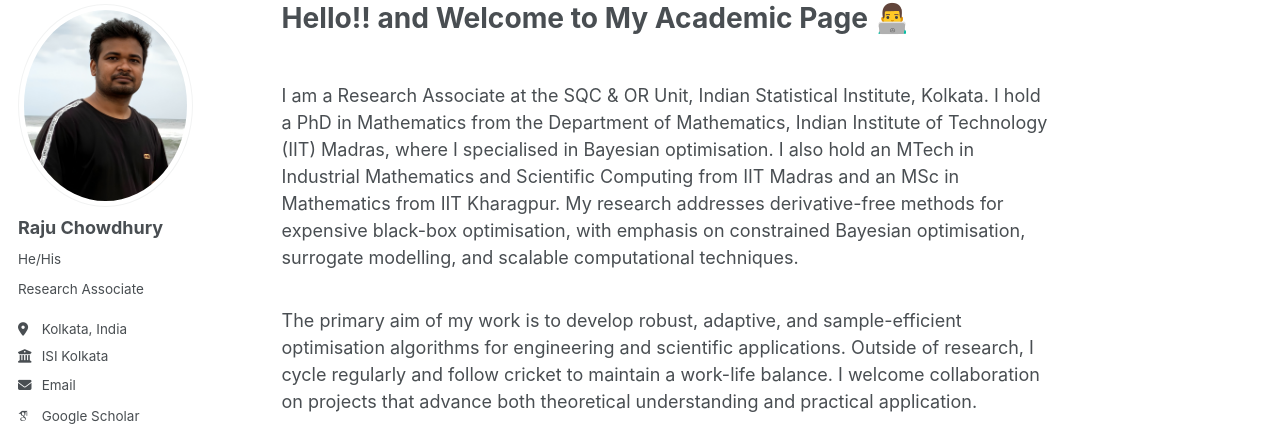
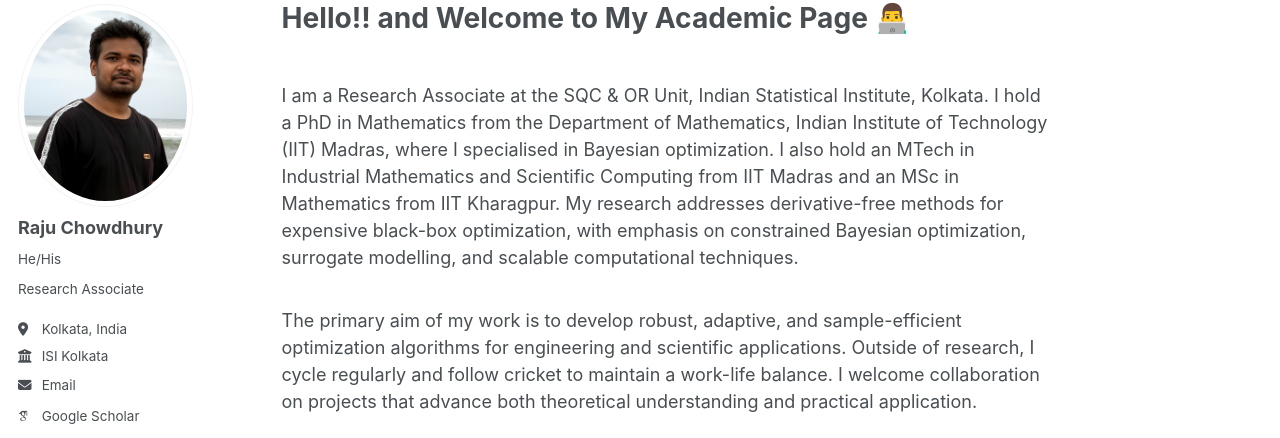
Before and after one commit to craju06/craju06.github.io, a Jekyll site: the page built from _pages/about.md, in a window 1280 px wide and 1040 px high. Shown: the part 95-533 px from the top of the window. Built offline with Jekyll 4.4.1, drawn with Linux system fonts in a browser that asks for light colours; some web fonts are replaced.

Commit message:
Fix spelling of 'optimisation' to 'optimization'

```diff
--- a/_pages/about.md
+++ b/_pages/about.md
@@ -9,11 +9,11 @@ redirect_from:
 
 >
 
-I am a Research Associate at the SQC & OR Unit, Indian Statistical Institute, Kolkata. I hold a PhD in Mathematics from the Department of Mathematics, Indian Institute of Technology (IIT) Madras, where I specialised in Bayesian optimisation. I also hold an MTech in Industrial Mathematics and Scientific Computing from IIT Madras and an MSc in Mathematics from IIT Kharagpur. My research addresses derivative-free methods for expensive black-box optimisation, with emphasis on constrained Bayesian optimisation, surrogate modelling, and scalable computational techniques.
+I am a Research Associate at the SQC & OR Unit, Indian Statistical Institute, Kolkata. I hold a PhD in Mathematics from the Department of Mathematics, Indian Institute of Technology (IIT) Madras, where I specialised in Bayesian optimization. I also hold an MTech in Industrial Mathematics and Scientific Computing from IIT Madras and an MSc in Mathematics from IIT Kharagpur. My research addresses derivative-free methods for expensive black-box optimization, with emphasis on constrained Bayesian optimization, surrogate modelling, and scalable computational techniques.
 
 >
 
-The primary aim of my work is to develop robust, adaptive, and sample-efficient optimisation algorithms for engineering and scientific applications. Outside of research, I cycle regularly and follow cricket to maintain a work-life balance. I welcome collaboration on projects that advance both theoretical understanding and practical application.
+The primary aim of my work is to develop robust, adaptive, and sample-efficient optimization algorithms for engineering and scientific applications. Outside of research, I cycle regularly and follow cricket to maintain a work-life balance. I welcome collaboration on projects that advance both theoretical understanding and practical application.
 
 >
 
```
